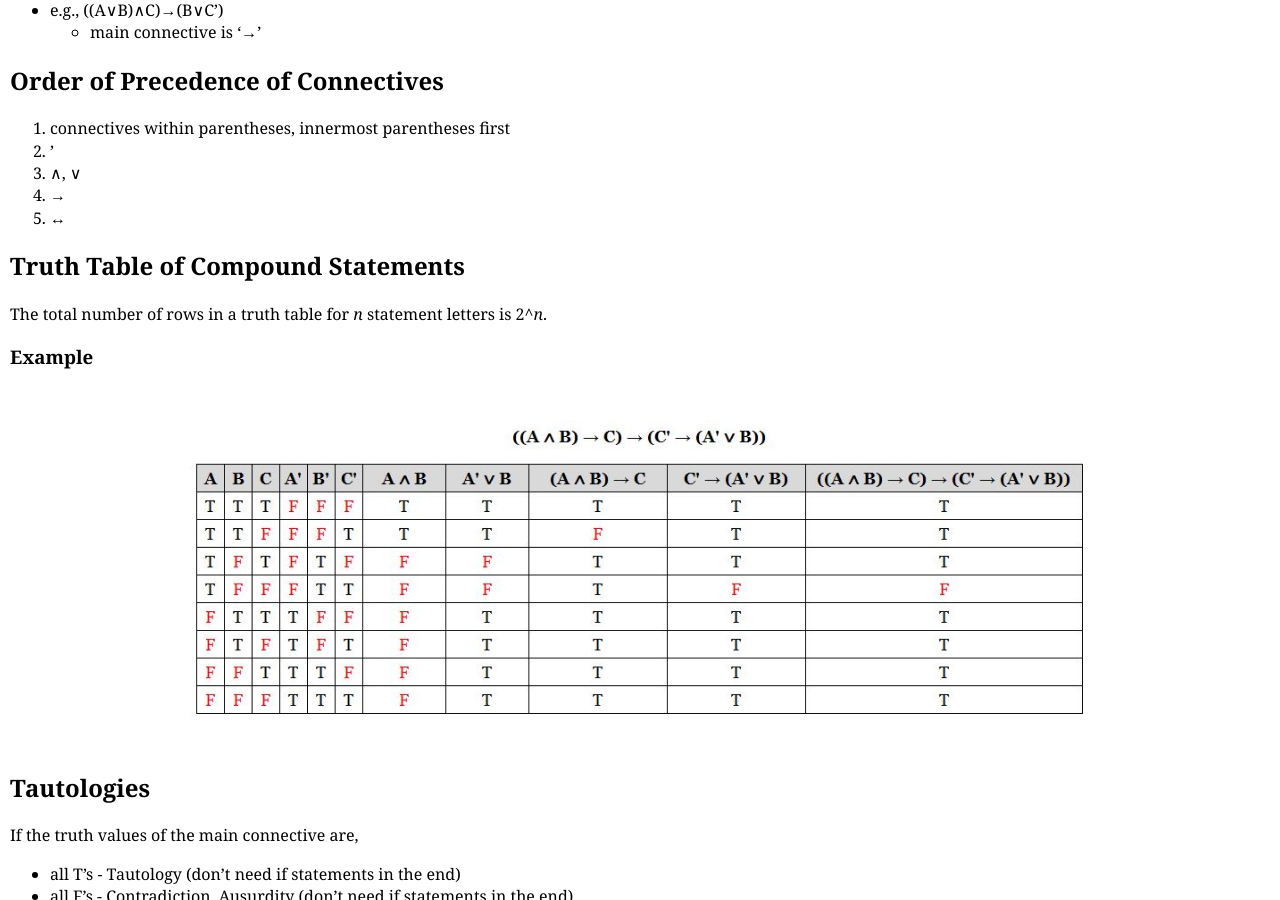
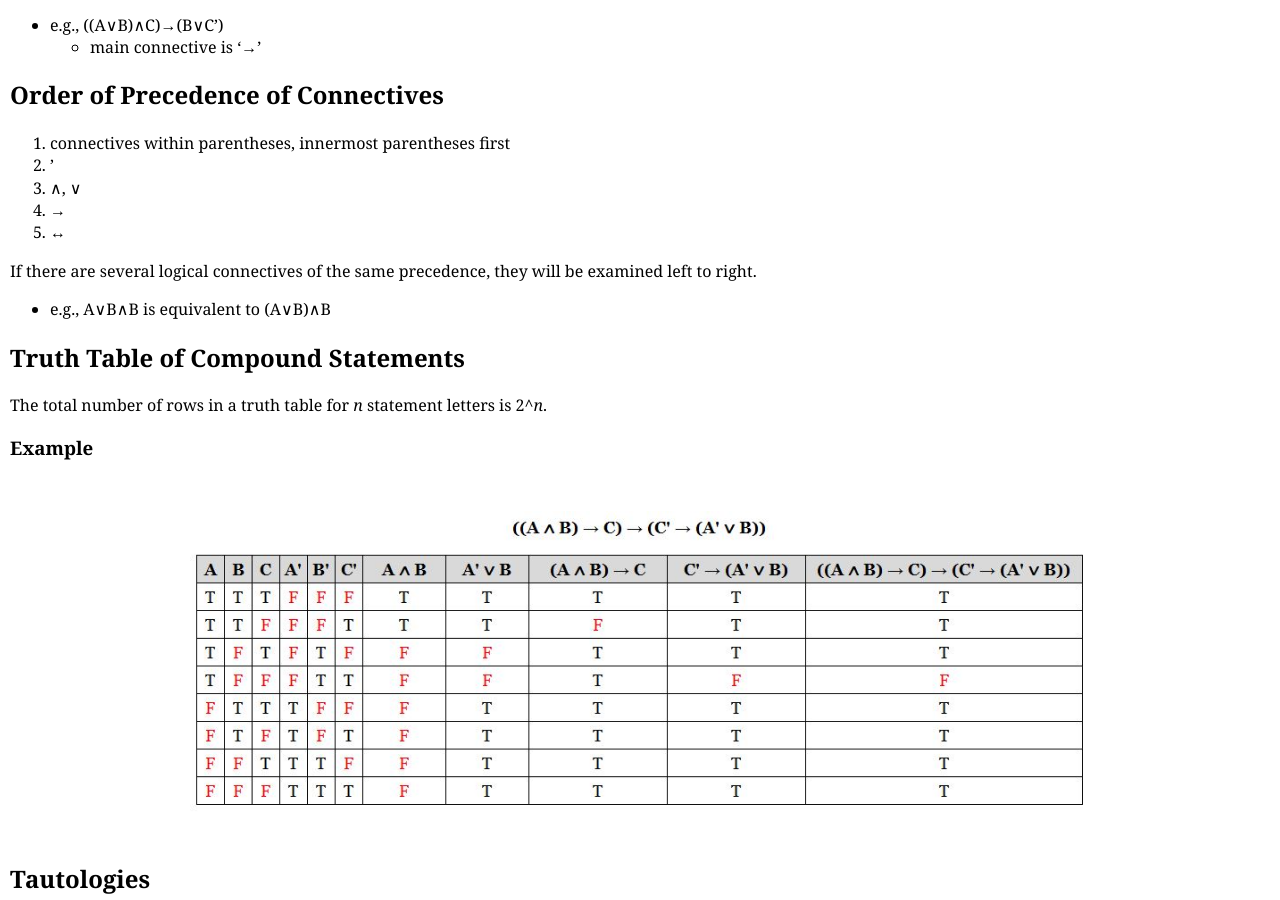
Before and after one commit to kyungjae-lee/kyungjae-lee.github.io, a Jekyll site: the page built from _posts/discrete-structures/2021-08-23-statements-symbolic-representation-and-tautologies.md, in a window 1280 px wide and 900 px high, scrolled down 3497 px. Built offline with Jekyll 4.4.1, drawn with Linux system fonts in a browser that asks for light colours.

Commit message:
Update 'statements-symbolic-representation-and-tautologies', 'propositional-logic' notes

```diff
--- a/_posts/discrete-structures/2021-08-23-statements-symbolic-representation-and-tautologies.md
+++ b/_posts/discrete-structures/2021-08-23-statements-symbolic-representation-and-tautologies.md
@@ -80,6 +80,10 @@ In a wff with a number of connectives, the connective to be applied last is the
 4. →
 5. ↔
 
+If there are several logical connectives of the same precedence, they will be
+examined left to right.
+
+* e.g., A∨B∧B is equivalent to (A∨B)∧B
 
 ## Truth Table of Compound Statements
 
```
Also changed, not shown: _posts/discrete-structures/2021-08-28-propositional-logic.md (+3 -0 lines), img/discrete-structures/basic-truth-tables.jpg, 1 other file.
